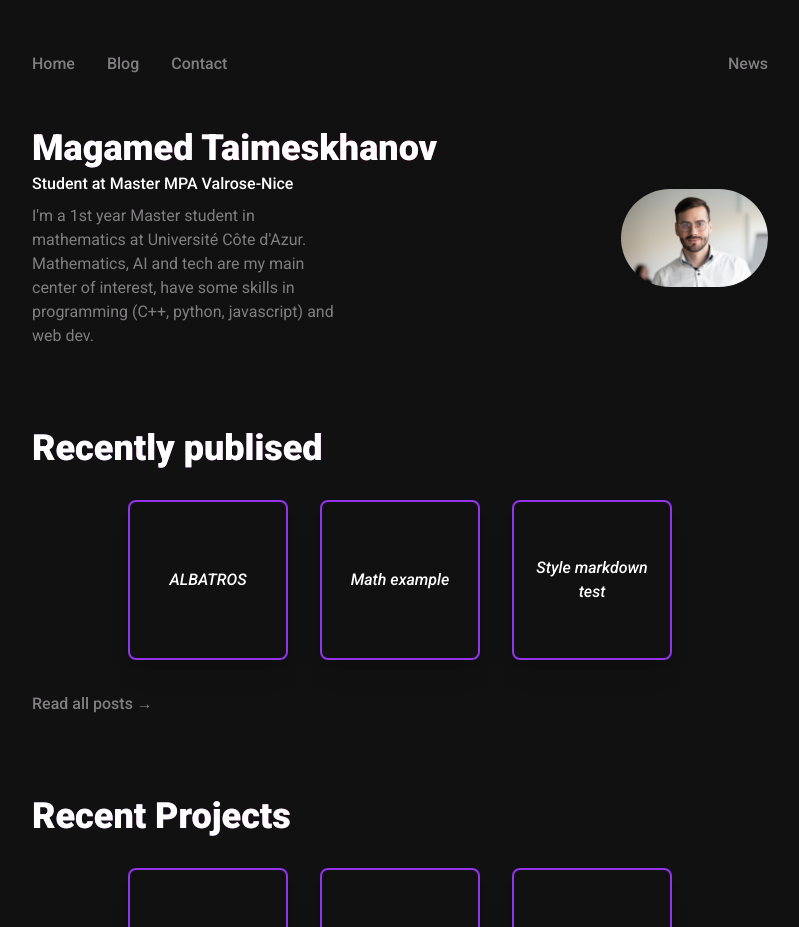
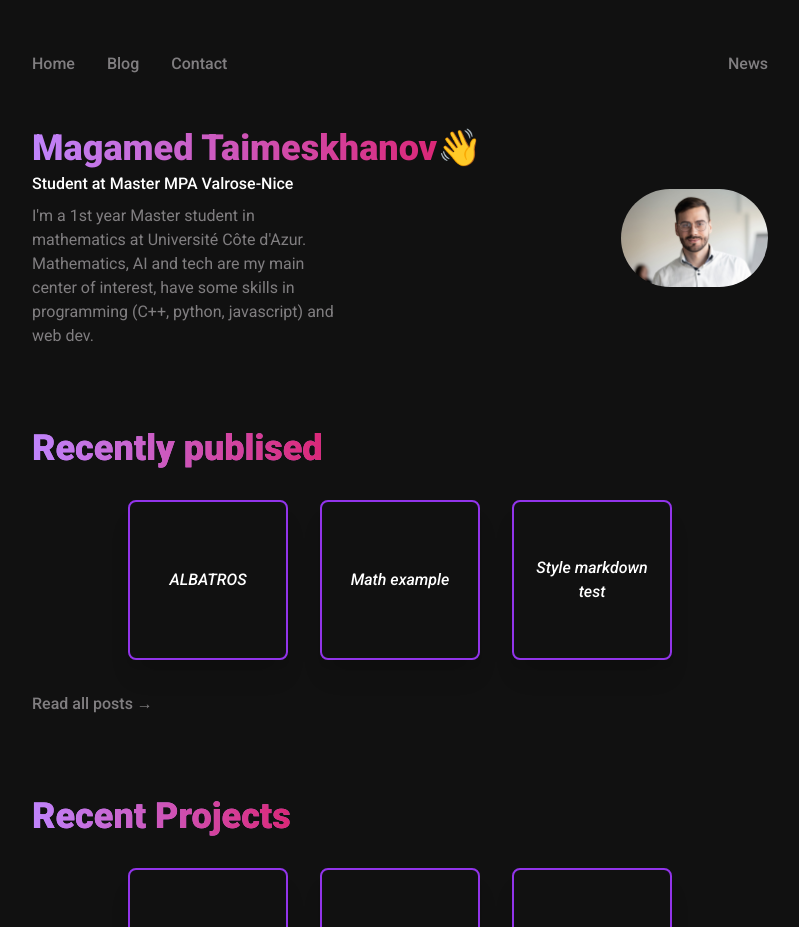
Before and after one commit to MagamedT/magamedtmsk, a Next.js app: page / in a window 1280 px wide. Shown: the top 927 px of the page, without its empty margins (240-1039 px from the left). Built offline with nearby package versions, Linux system fonts and the light colour scheme.

Commit message:
change title style

```diff
--- a/components/Hero.js
+++ b/components/Hero.js
@@ -5,7 +5,7 @@ function Hero() {
   return (
     <div className="flex justify-between items-center mx-4 mt-12">
         <div>
-            <h1 className="text-white text-4xl font-black mb-1 text-transparent bg-clip-text bg-gradient-to-r from-purple-400 to-pink-600">Magamed Taimeskhanov</h1>
+            <h1 className="text-white text-4xl font-black mb-1"><span className="text-transparent bg-clip-text bg-gradient-to-r from-purple-400 to-pink-600">Magamed Taimeskhanov</span>👋</h1>
             <h3 className="text-white text-base font-medium mb-2">Student at Master MPA Valrose-Nice</h3>
             <p className="text-[#807e80] text-base w-80">I&apos;m a 1st year Master student in mathematics at Université Côte d&apos;Azur. Mathematics, AI and tech are my main center of interest, have some skills in programming (C++, python, javascript) and web dev.</p>
         </div>
--- a/components/RecentPost.js
+++ b/components/RecentPost.js
@@ -7,7 +7,7 @@ export default function RecentPost({posts}) {
 
   return (
     <div className="px-4 mt-20">
-        <h1 className="text-white font-black text-4xl mb-4 text-transparent bg-clip-text bg-gradient-to-r from-purple-400 to-pink-600">Recently publised</h1>
+        <h1 className="text-white font-black text-4xl mb-4 text-transparent bg-clip-text bg-gradient-to-r from-purple-400 to-pink-600"><span className="text-transparent bg-clip-text bg-gradient-to-r from-purple-400 to-pink-600">Recently publised</span></h1>
 
         <div className="flex flex-col items-center md:flex-row justify-center">
 
--- a/components/RecentProject.js
+++ b/components/RecentProject.js
@@ -3,7 +3,7 @@ import Card from './Cards'
 function RecentProject() {
   return (
     <div className="px-4 mt-20">
-        <h1 className="text-white font-black text-4xl mb-4 text-transparent bg-clip-text bg-gradient-to-r from-purple-400 to-pink-600">Recent Projects</h1>
+        <h1 className="text-white font-black text-4xl mb-4 text-transparent bg-clip-text bg-gradient-to-r from-purple-400 to-pink-600"><span className="text-transparent bg-clip-text bg-gradient-to-r from-purple-400 to-pink-600">Recent Projects</span></h1>
 
         <div className="flex flex-col items-center md:flex-row justify-center">
             <Card  texte ={"3D Fractal Visualization"} link = "/"/>
--- a/pages/Blog.js
+++ b/pages/Blog.js
@@ -19,7 +19,7 @@ export default function Blog( { posts }) {
         </Head>
         <Header />
         <main className="mx-4 mt-12 grow">
-          <h1 className="mb-10 text-white text-4xl font-black text-transparent bg-clip-text bg-gradient-to-r from-purple-400 to-pink-600">Blog</h1>
+          <h1 className="mb-10 text-white text-4xl font-black"><span className="text-transparent bg-clip-text bg-gradient-to-r from-purple-400 to-pink-600">Blog</span> 📖</h1>
           {posts.map((post, index) => (
             <Link href = {'/blog/' + post.slug}  passHref  key={index}>
 
--- a/pages/Contact.js
+++ b/pages/Contact.js
@@ -14,10 +14,10 @@ function Contact() {
         </Head>
         <Header />
         <main className="mx-4 mt-12 grow">
-            <h1 className="text-white text-4xl font-black mb-10 text-transparent bg-clip-text bg-gradient-to-r from-purple-400 to-pink-600">Contact</h1>
+            <h1 className="text-white text-4xl font-black mb-10"><span className="text-transparent bg-clip-text bg-gradient-to-r from-purple-400 to-pink-600">Contact</span> 📞</h1>
 
             <div className="text-white">
-              <h3><span className="font-medium">● E-mail:</span> <a href = "mailto:magamed.taimeskhanov@etu.univ-cotedazur.fr">magamed.taimeskhanov@etu.univ-cotedazur.fr</a></h3>
+              <h3><span className="font-medium">→ E-mail:</span> <a href = "mailto:magamed.taimeskhanov@etu.univ-cotedazur.fr">magamed.taimeskhanov@etu.univ-cotedazur.fr</a></h3>
 
             </div>
 
```
